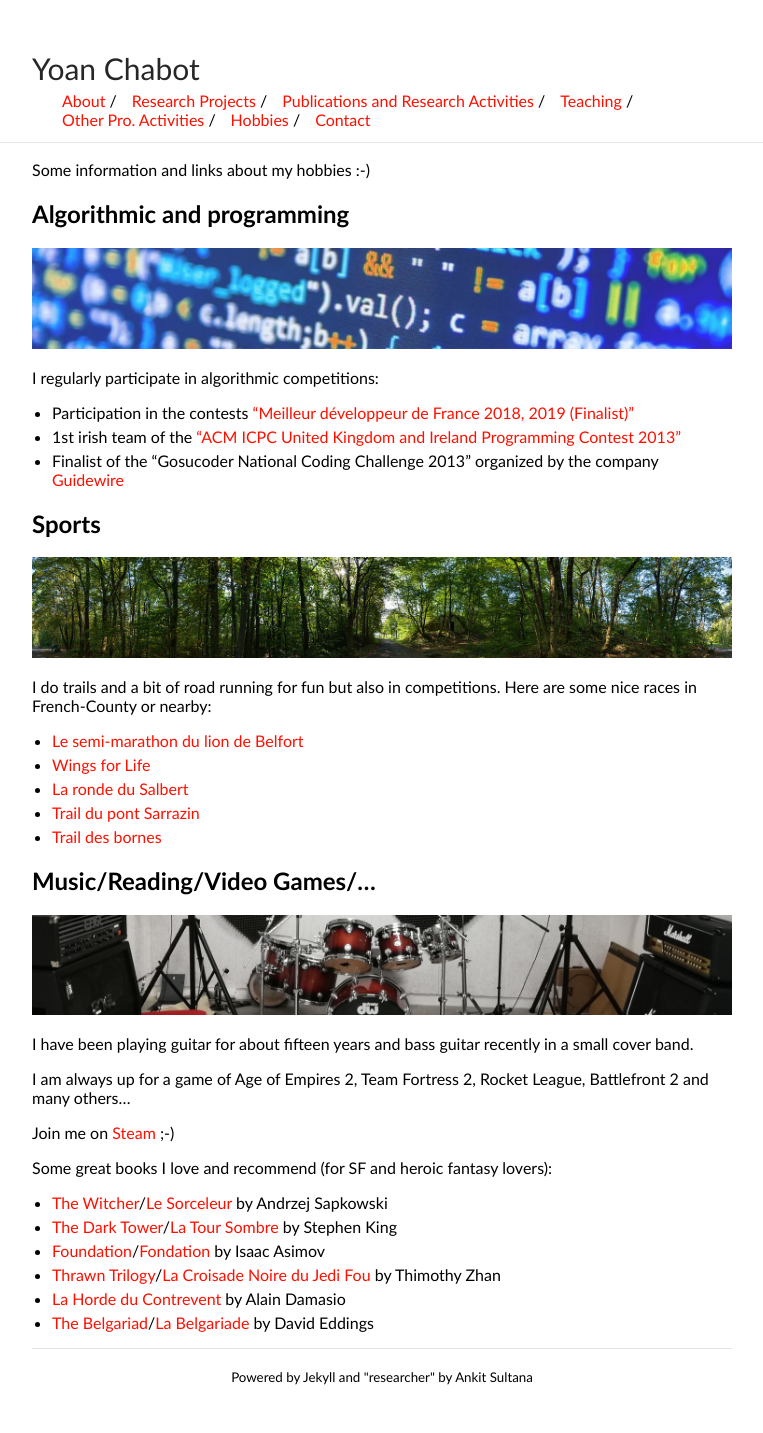
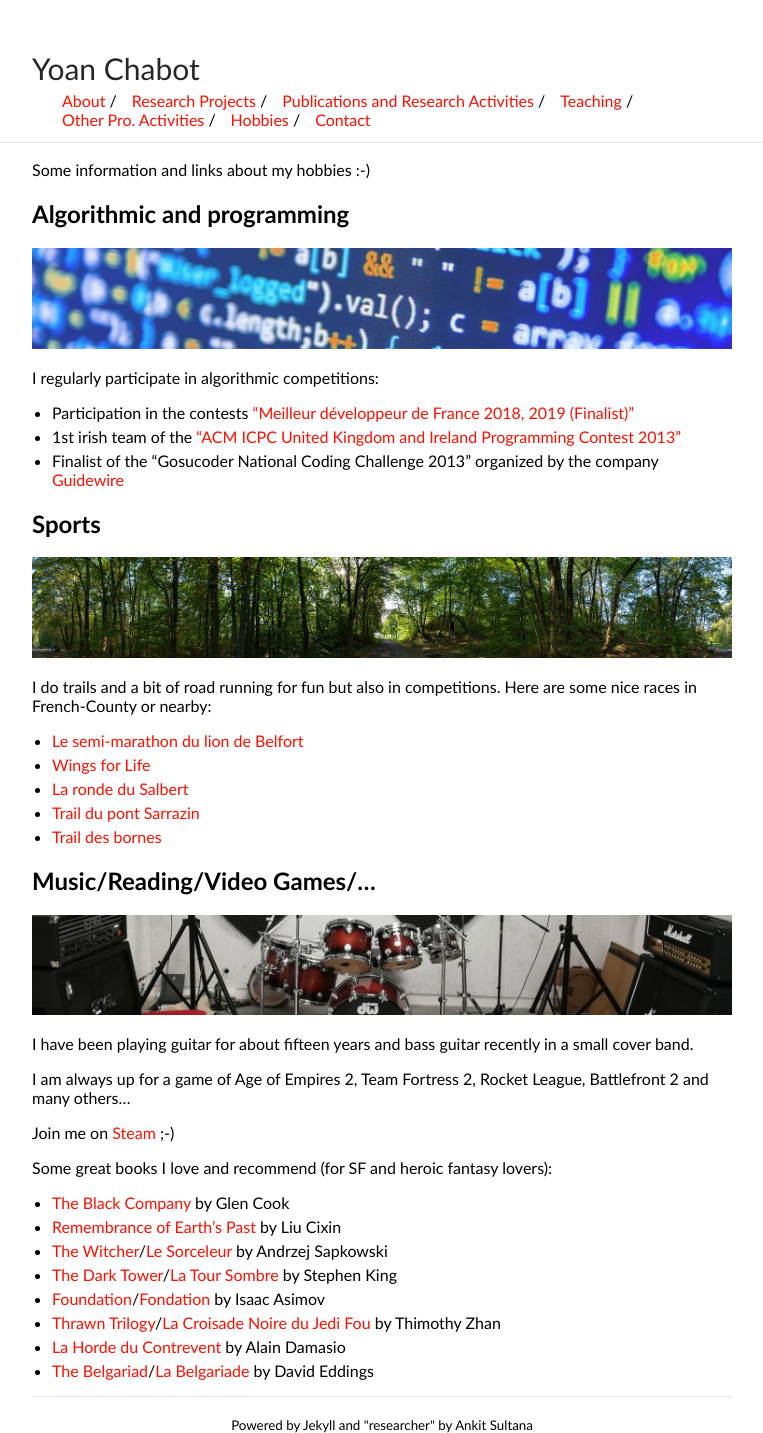
Before and after one commit to yoanchabot/yoanchabot.github.io, a Jekyll site: the page built from hobbies.md, in a window 1280 px wide. Shown: the whole page, without its empty margins (258-1021 px from the left). Built offline with Jekyll 4.4.1, drawn with Linux system fonts in a browser that asks for light colours; before the commit the page ends 1385 px from its top, so only the background shows below that.

Commit message:
Add new books

```diff
--- a/hobbies.md
+++ b/hobbies.md
@@ -35,6 +35,8 @@ I am always up for a game of Age of Empires 2, Team Fortress 2, Rocket League, B
 Join me on [Steam](https://steamcommunity.com/profiles/76561198042810574/) ;-)
 
 Some great books I love and recommend (for SF and heroic fantasy lovers):
+* [The Black Company](https://en.wikipedia.org/wiki/The_Black_Company) by Glen Cook
+* [Remembrance of Earth's Past](https://en.wikipedia.org/wiki/Remembrance_of_Earth%27s_Past) by Liu Cixin
 * [The Witcher](https://en.wikipedia.org/wiki/The_Witcher)/[Le Sorceleur](https://fr.wikipedia.org/wiki/Le_Sorceleur) by Andrzej Sapkowski
 * [The Dark Tower](https://en.wikipedia.org/wiki/The_Dark_Tower_(series))/[La Tour Sombre](https://fr.wikipedia.org/wiki/La_Tour_sombre) by Stephen King
 * [Foundation](https://en.wikipedia.org/wiki/Foundation_(Asimov_novel))/[Fondation](https://fr.wikipedia.org/wiki/Fondation_(Asimov)) by Isaac Asimov
```
